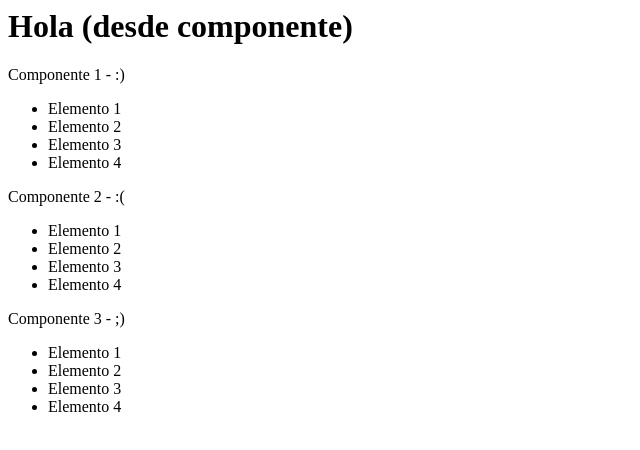
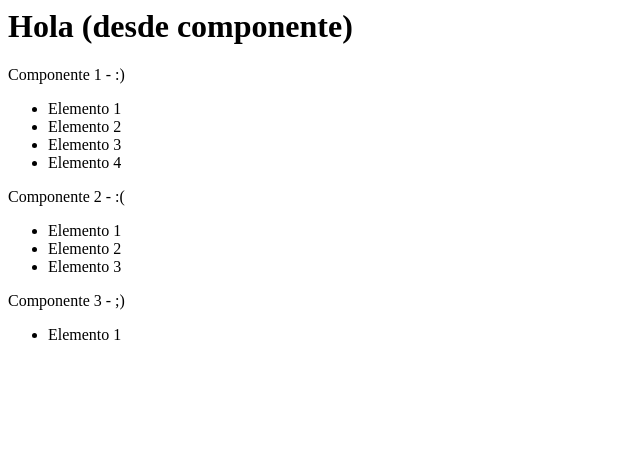
Before and after one commit to curso2022-03/React-primeros-pasos, a React (Create React App) app: page / in a window 1280 px wide. Shown: the top 450 px of the page, without its empty margins (0-640 px from the left). Built offline with nearby package versions, Linux system fonts and the light colour scheme.

Commit message:
2 files modified

```diff
--- a/src/App.jsx
+++ b/src/App.jsx
@@ -6,13 +6,14 @@ export function App() {
   let listaElementos1 = ['Elemento 1', 'Elemento 2', 'Elemento 3'];
   //Añadimos un elemento al final de la lista
   listaElementos1.push('Elemento 4');
-
+  let listaElementos2 = ['Elemento 1', 'Elemento 2', 'Elemento 3'];
+  let listaElementos3 = ['Elemento 1'];
   return (
     <div>
       <h1>Hola (desde componente)</h1>
       <Lista titulo="Componente 1" icono=":)" elementos={listaElementos1} />
-      <Lista titulo="Componente 2" icono=":(" elementos={listaElementos1} />
-      <Lista titulo="Componente 3" icono=";)" elementos={listaElementos1} />
+      <Lista titulo="Componente 2" icono=":(" elementos={listaElementos2} />
+      <Lista titulo="Componente 3" icono=";)" elementos={listaElementos3} />
     </div>
   );
 }
--- a/src/components/Lista.jsx
+++ b/src/components/Lista.jsx
@@ -2,8 +2,10 @@ import React from 'react';
 import { ComponenteLista } from './ComponenteLista';
 export function Lista(props) {
   let listaComponentes = [];
-  for (let i = 0; i < props.elementos.length; i++) {
-    listaComponentes.push(<ComponenteLista texto={props.elementos[i]} />);
+  if (props.elementos !== undefined) {
+    for (let i = 0; i < props.elementos.length; i++) {
+      listaComponentes.push(<ComponenteLista texto={props.elementos[i]} />);
+    }
   }
 
   return (
```
